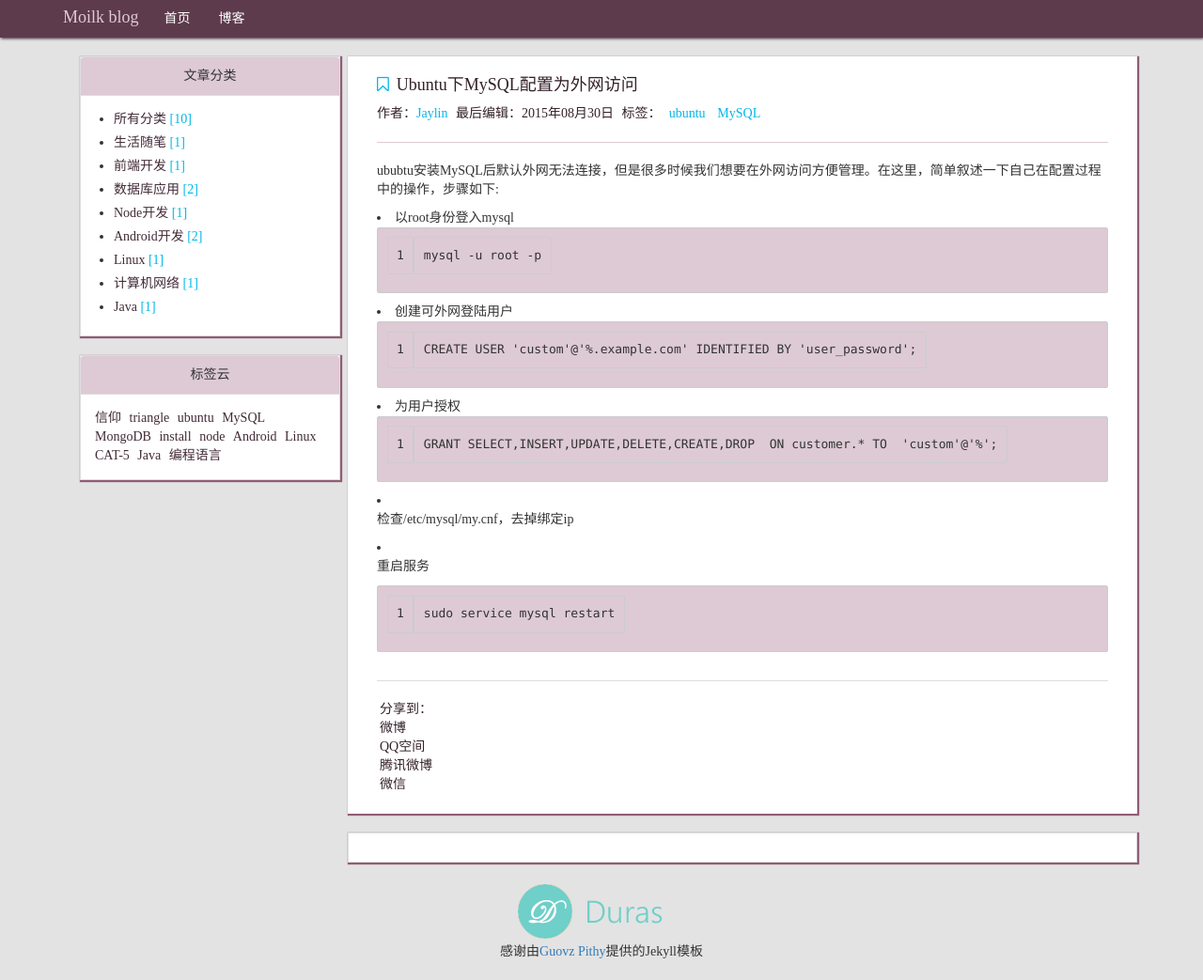
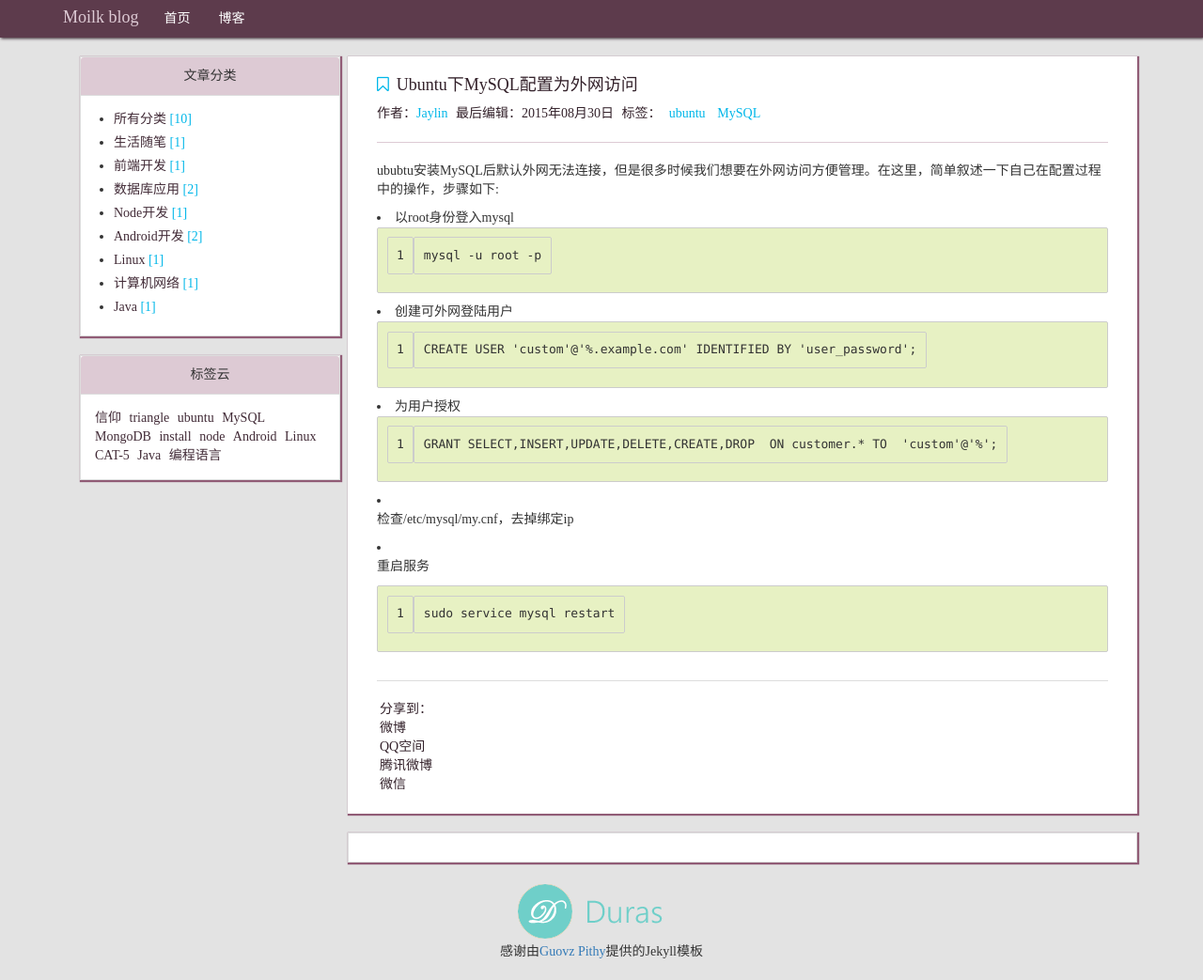
Before and after one commit to MoilkNepho/Blog, a Jekyll site: the page built from _posts/2015-08-30-ubuntu-mysql-extranet-access.md, in a window 1280 px wide. Shown: the whole page at 94% size. Built offline with Jekyll 4.4.1, drawn with Linux system fonts in a browser that asks for light colours; nearby versions of some CDN libraries; comment, search, counter and statistics services are not loaded.

Commit message:
code block

```diff
--- a/assets/stylesheet/components/_code.scss
+++ b/assets/stylesheet/components/_code.scss
@@ -1,8 +1,8 @@
 pre{
   border-radius: 2px;
-  background: $gray-lightest;
+  background: #e7f1c3;
 }
 blockquote{
   border-left-color: #e7f1c3;
-  background: $gray-lightest;
+  background: #e7f1c3;
 }
```
